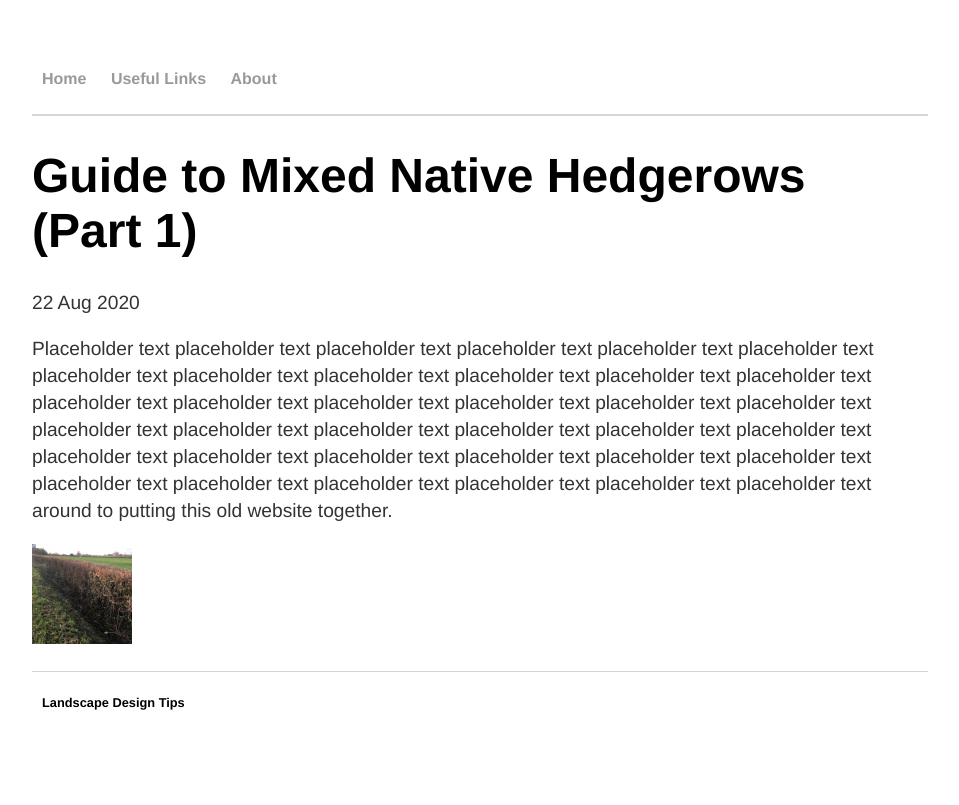
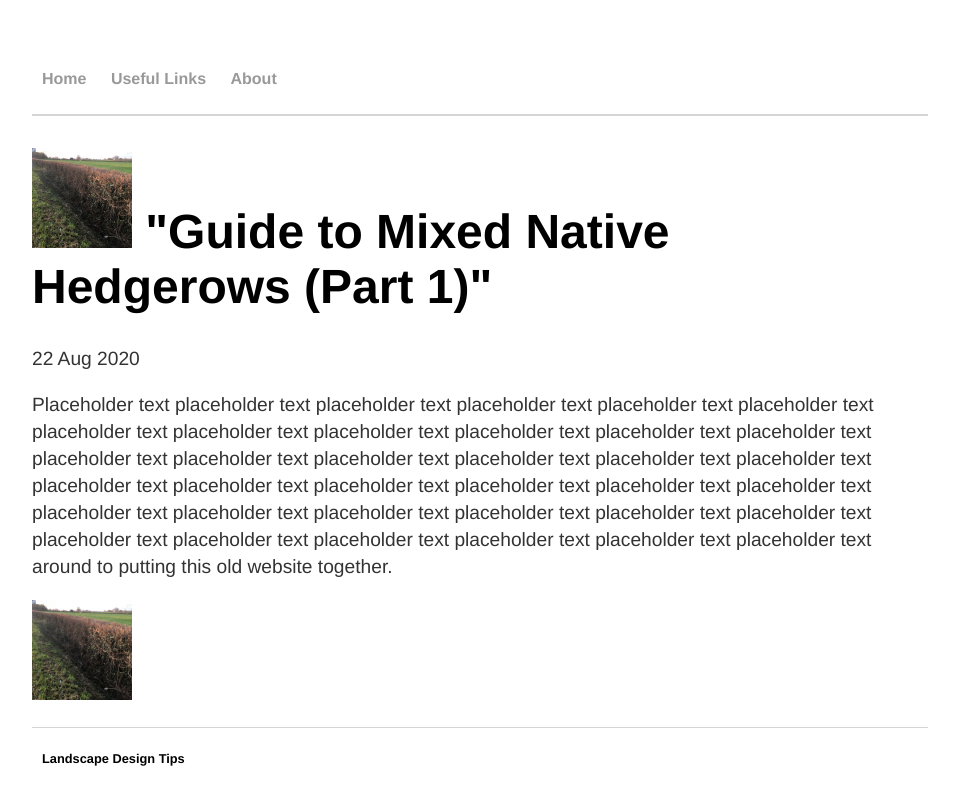
Before and after one commit to Quixoty/ORIG, a Jekyll site: the page built from _posts/2020-08-22-Guide to mixed native hedgerows (part 1).md, in a window 1280 px wide. Shown: the top 805 px of the page, without its empty margins (160-1119 px from the left). Built offline with Jekyll 4.4.1, drawn with Linux system fonts in a browser that asks for light colours.

Commit message:
Update 2020-08-22-Guide to mixed native hedgerows (part 1).md

```diff
--- a/_posts/2020-08-22-Guide to mixed native hedgerows (part 1).md
+++ b/_posts/2020-08-22-Guide to mixed native hedgerows (part 1).md
@@ -1,6 +1,6 @@
 ---
 layout: post
-title: "Guide to Mixed Native Hedgerows (Part 1)"
+title: <img src="/assets/images/nativehedge1-100.JPG" alt="hi" class="inline"/> "Guide to Mixed Native Hedgerows (Part 1)"
 date: 2020-08-22
 ---
 
```
